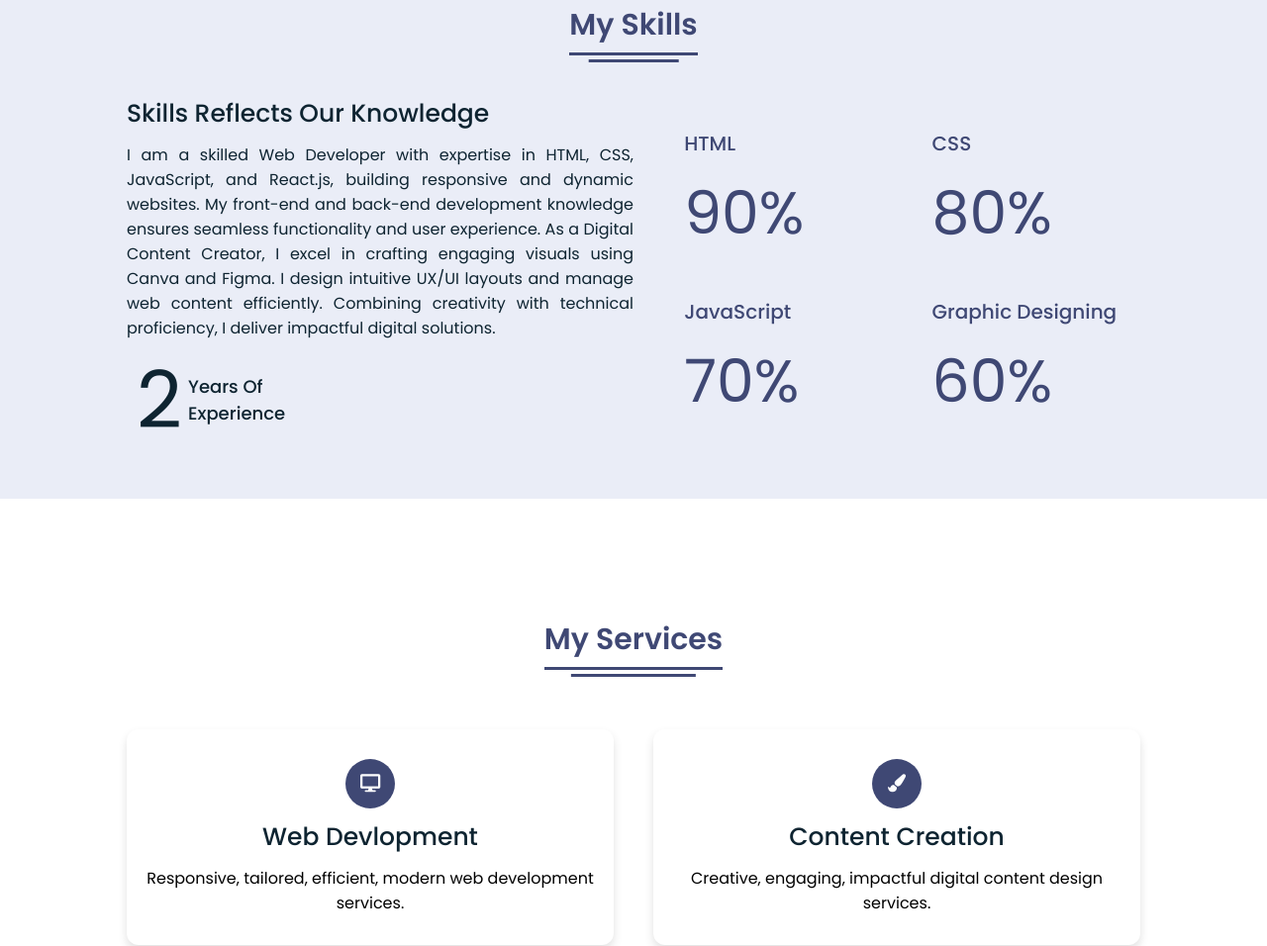
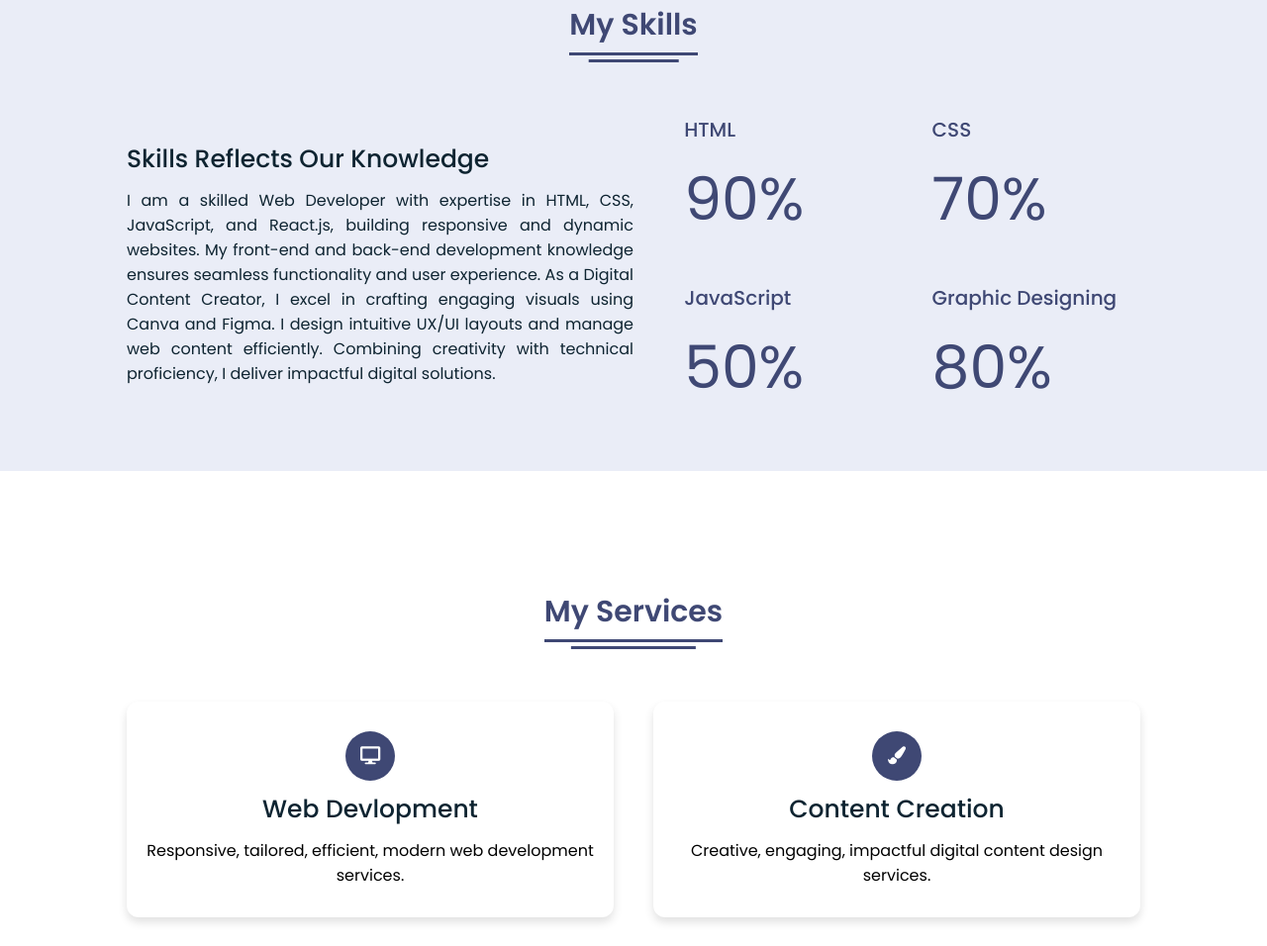
Before and after one commit to sayemashaikh/Sayema-Portfolio, a plain HTML site: page index.html in a window 1280 px wide. Shown: the part 1537-2493 px from the top of the page at 99% size. Drawn offline with nearby package versions, Linux system fonts and the light colour scheme.

Commit message:
Update index.html

```diff
--- a/index.html
+++ b/index.html
@@ -103,13 +103,13 @@ Beyond development, I’m a creative Digital Content Creator, crafting visually
         <div class="text">
           <div class="topic">Skills Reflects Our Knowledge</div>
           <p>I am a skilled Web Developer with expertise in HTML, CSS, JavaScript, and React.js, building responsive and dynamic websites. My front-end and back-end development knowledge ensures seamless functionality and user experience. As a Digital Content Creator, I excel in crafting engaging visuals using Canva and Figma. I design intuitive UX/UI layouts and manage web content efficiently. Combining creativity with technical proficiency, I deliver impactful digital solutions.</p>
-          <div class="experience">
+       <!-- <div class="experience">
             <div class="num">2</div>
             <div class="exp">
               Years Of <br />
               Experience
             </div>
-          </div>
+          </div>-->
         </div>
         <div class="boxes">
           <div class="box">
@@ -118,15 +118,15 @@ Beyond development, I’m a creative Digital Content Creator, crafting visually
           </div>
           <div class="box">
             <div class="topic">CSS</div>
-            <div class="per">80%</div>
+            <div class="per">70%</div>
           </div>
           <div class="box">
             <div class="topic">JavaScript</div>
-            <div class="per">70%</div>
+            <div class="per">50%</div>
           </div>
           <div class="box">
             <div class="topic">Graphic Designing</div>
-            <div class="per">60%</div>
+            <div class="per">80%</div>
           </div>
         </div>
       </div>
```
